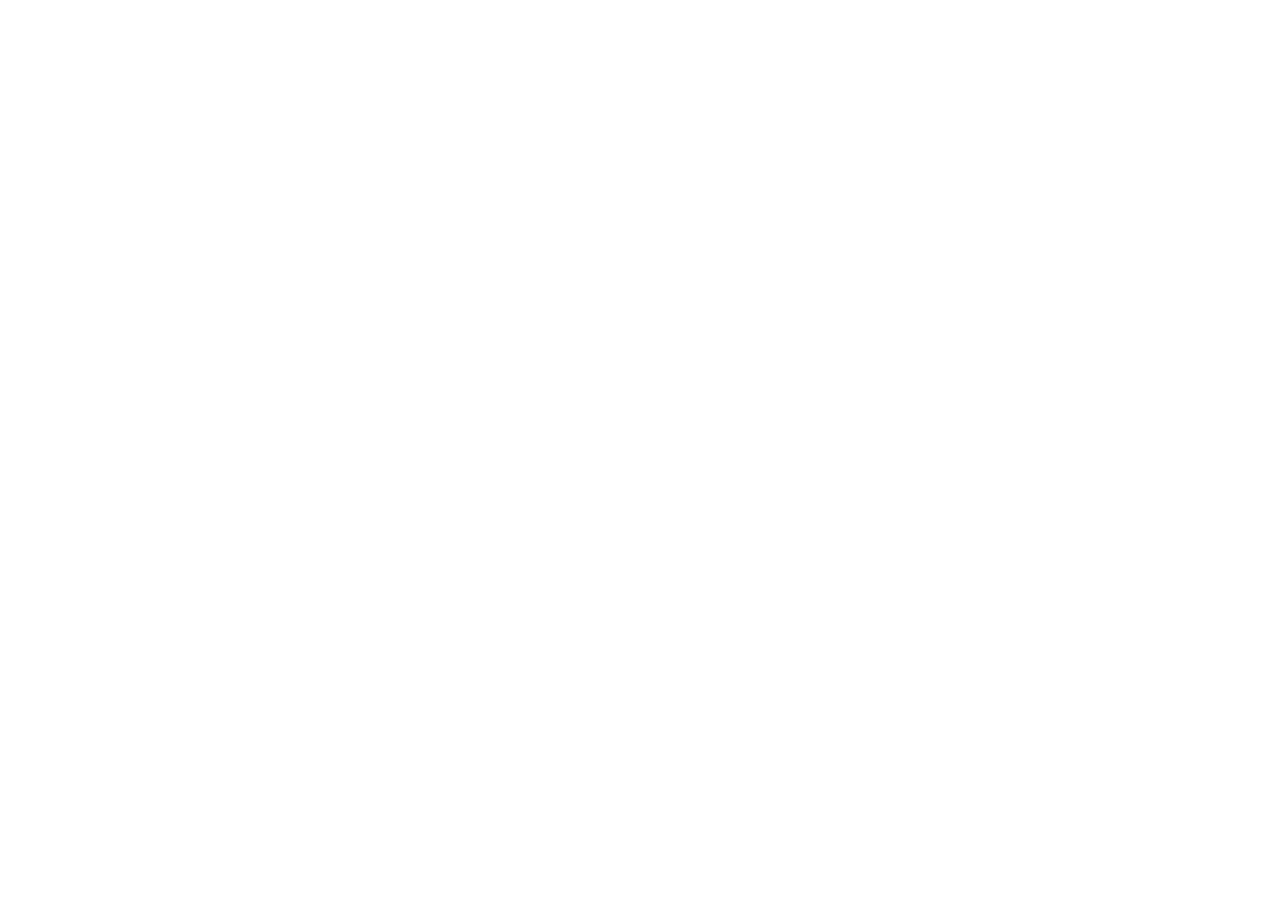
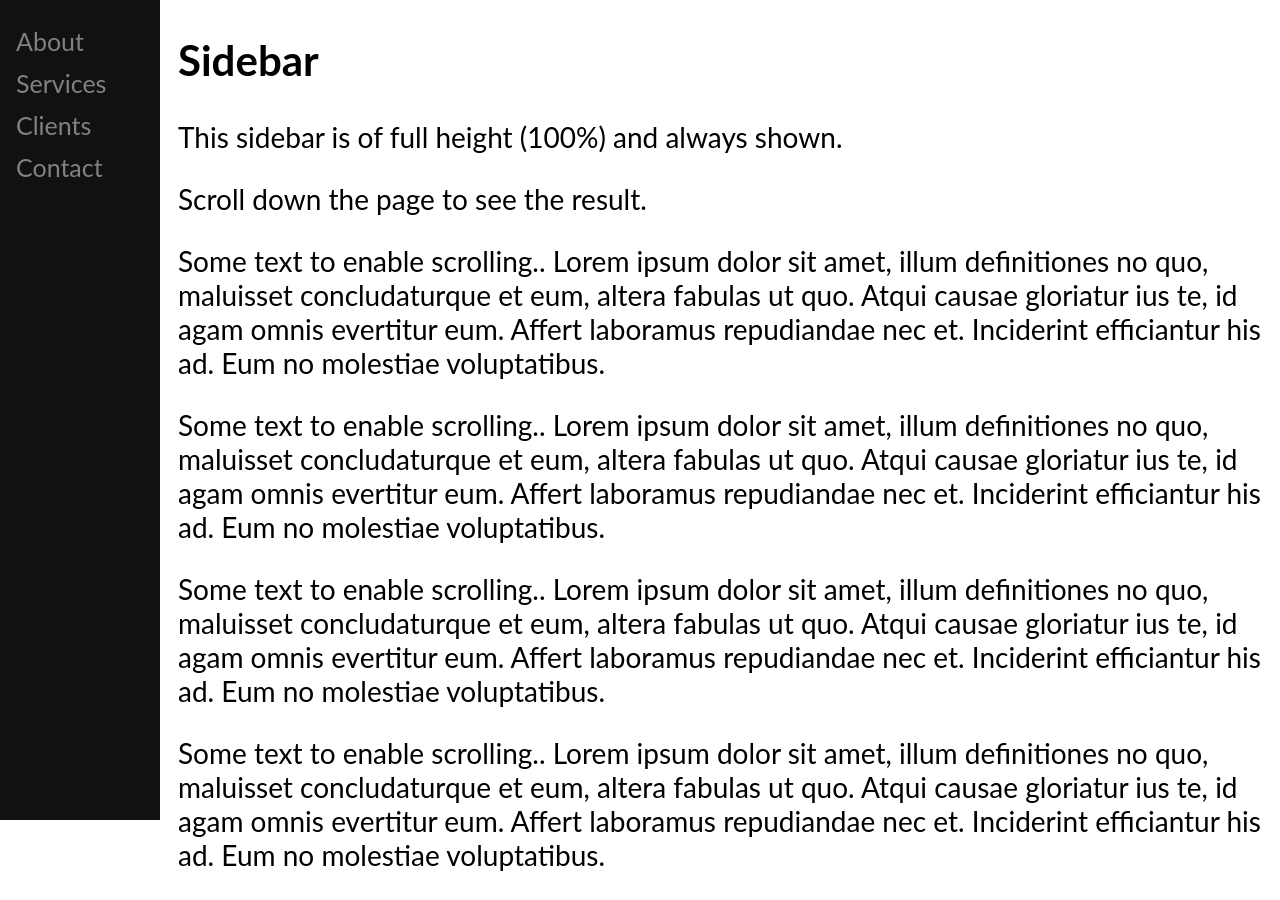
Before and after one commit to ncduy/catboy, a plain HTML site: page index.html in a window 1280 px wide. Before the commit the page ends 800 px from the top, so only its background shows below. Drawn offline with Linux system fonts and the light colour scheme.

Commit message:
Update index.html

```diff
--- a/index.html
+++ b/index.html
@@ -1,5 +1,66 @@
+<!DOCTYPE html>
 <html>
+<head>
+<meta name="viewport" content="width=device-width, initial-scale=1">
+<style>
+body {
+  font-family: "Lato", sans-serif;
+}
 
-<title>CatBoy software Home Page</title>
+.sidenav {
+  height: 100%;
+  width: 160px;
+  position: fixed;
+  z-index: 1;
+  top: 0;
+  left: 0;
+  background-color: #111;
+  overflow-x: hidden;
+  padding-top: 20px;
+}
 
+.sidenav a {
+  padding: 6px 8px 6px 16px;
+  text-decoration: none;
+  font-size: 25px;
+  color: #818181;
+  display: block;
+}
+
+.sidenav a:hover {
+  color: #f1f1f1;
+}
+
+.main {
+  margin-left: 160px; /* Same as the width of the sidenav */
+  font-size: 28px; /* Increased text to enable scrolling */
+  padding: 0px 10px;
+}
+
+@media screen and (max-height: 450px) {
+  .sidenav {padding-top: 15px;}
+  .sidenav a {font-size: 18px;}
+}
+</style>
+</head>
+<body>
+
+<div class="sidenav">
+  <a href="#about">About</a>
+  <a href="#services">Services</a>
+  <a href="#clients">Clients</a>
+  <a href="#contact">Contact</a>
+</div>
+
+<div class="main">
+  <h2>Sidebar</h2>
+  <p>This sidebar is of full height (100%) and always shown.</p>
+  <p>Scroll down the page to see the result.</p>
+  <p>Some text to enable scrolling.. Lorem ipsum dolor sit amet, illum definitiones no quo, maluisset concludaturque et eum, altera fabulas ut quo. Atqui causae gloriatur ius te, id agam omnis evertitur eum. Affert laboramus repudiandae nec et. Inciderint efficiantur his ad. Eum no molestiae voluptatibus.</p>
+  <p>Some text to enable scrolling.. Lorem ipsum dolor sit amet, illum definitiones no quo, maluisset concludaturque et eum, altera fabulas ut quo. Atqui causae gloriatur ius te, id agam omnis evertitur eum. Affert laboramus repudiandae nec et. Inciderint efficiantur his ad. Eum no molestiae voluptatibus.</p>
+  <p>Some text to enable scrolling.. Lorem ipsum dolor sit amet, illum definitiones no quo, maluisset concludaturque et eum, altera fabulas ut quo. Atqui causae gloriatur ius te, id agam omnis evertitur eum. Affert laboramus repudiandae nec et. Inciderint efficiantur his ad. Eum no molestiae voluptatibus.</p>
+  <p>Some text to enable scrolling.. Lorem ipsum dolor sit amet, illum definitiones no quo, maluisset concludaturque et eum, altera fabulas ut quo. Atqui causae gloriatur ius te, id agam omnis evertitur eum. Affert laboramus repudiandae nec et. Inciderint efficiantur his ad. Eum no molestiae voluptatibus.</p>
+</div>
+
+</body>
 </html>
```
